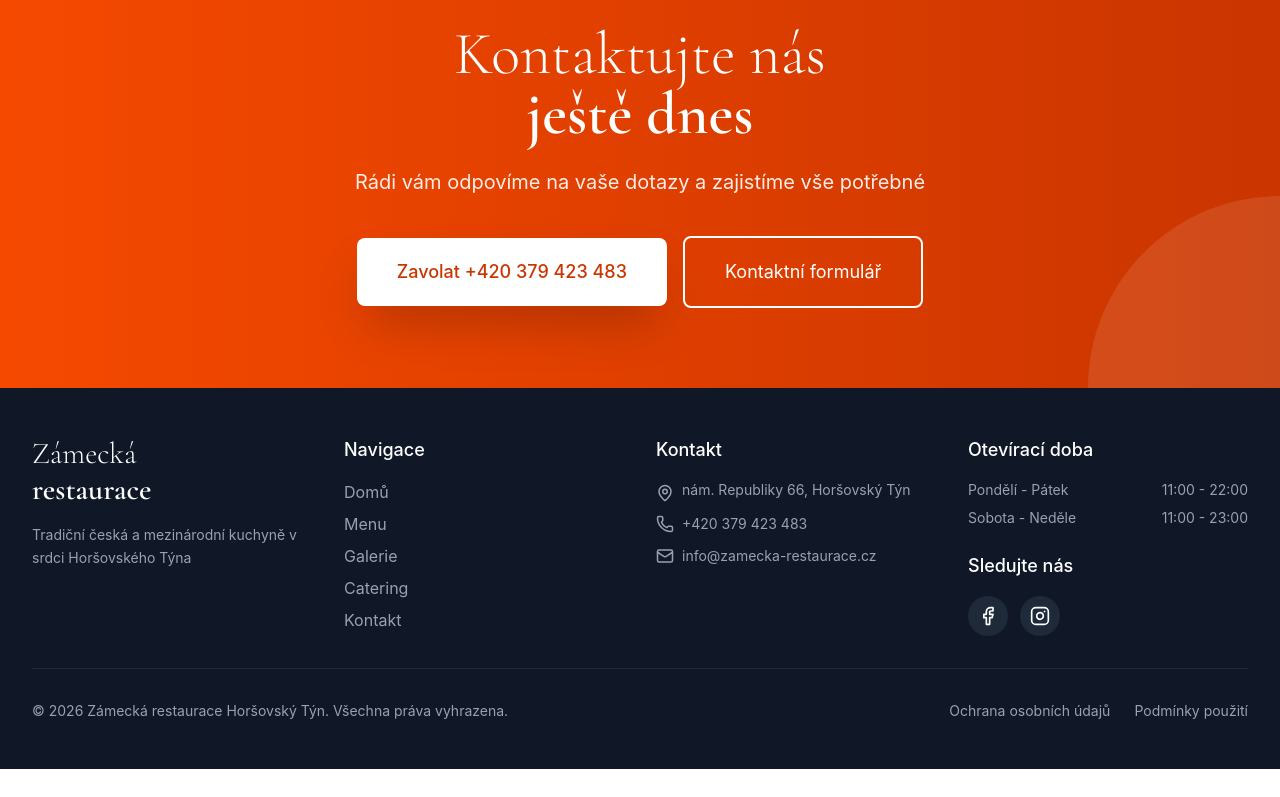
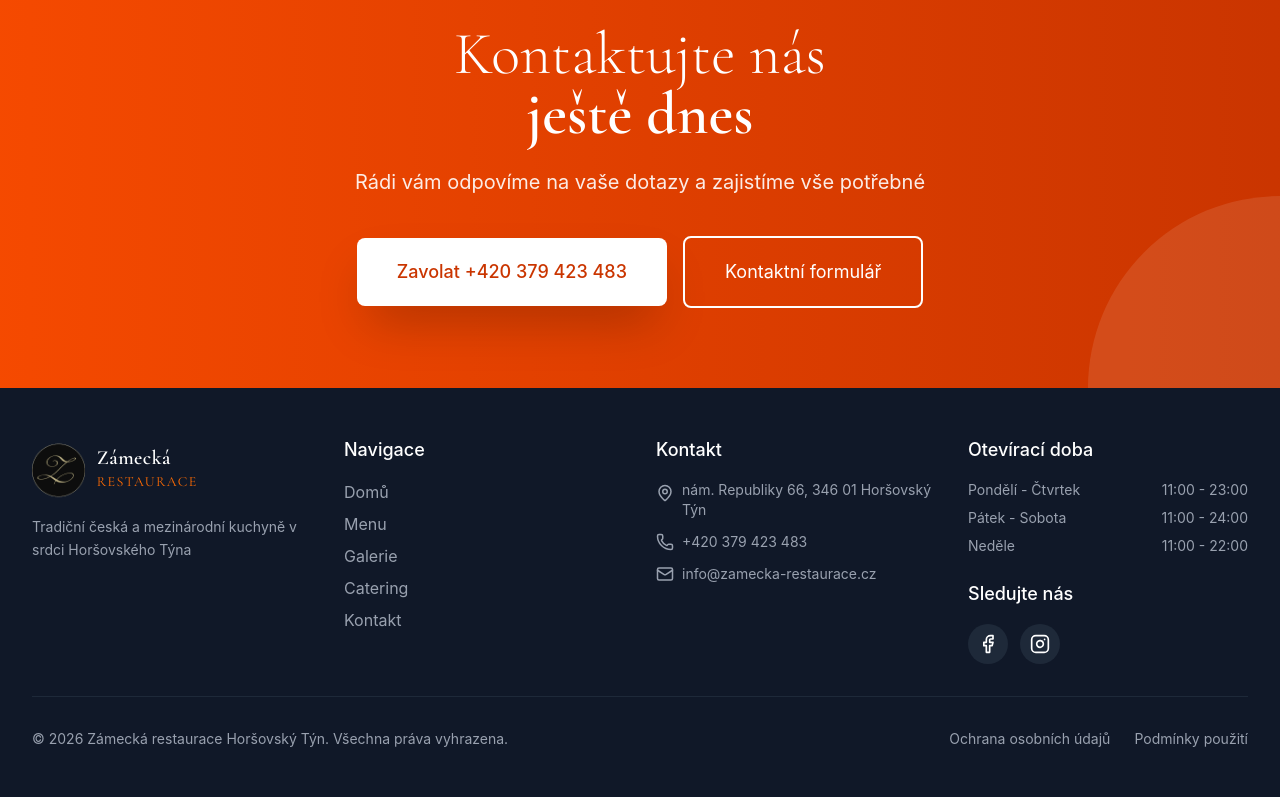
Before and after one commit to mesconliska-maker/Z-meck-restaurace, a React (Vite) app: page / in a window 1280 px wide. Shown: the part 6442-7239 px from the top of the page. Before the commit the page ends 7211 px from the top, so only its background shows below. Built offline with nearby package versions, Linux system fonts and the light colour scheme.

Commit message:
Update Footer.tsx

```diff
--- a/src/app/components/Footer.tsx
+++ b/src/app/components/Footer.tsx
@@ -8,13 +8,27 @@ export function Footer() {
         <div className="grid md:grid-cols-4 gap-8 mb-8">
           {/* Brand */}
           <div className="md:col-span-1">
-            <h3
-              className="text-3xl font-light mb-4"
-              style={{ fontFamily: 'Cormorant Garamond, serif' }}
-            >
-              Zámecká<br />
-              <span className="font-semibold">restaurace</span>
-            </h3>
+            <Link to="/" className="flex items-center gap-3 mb-4">
+              <img
+                src="/logo (1).png"
+                alt="Zámecká restaurace"
+                className="h-16 w-auto"
+              />
+              <div className="flex flex-col leading-tight">
+                <span
+                  className="text-xl font-semibold text-white tracking-wide"
+                  style={{ fontFamily: 'Cormorant Garamond, serif' }}
+                >
+                  Zámecká
+                </span>
+                <span
+                  className="text-sm text-orange-500 tracking-widest uppercase"
+                  style={{ fontFamily: 'Cormorant Garamond, serif' }}
+                >
+                  restaurace
+                </span>
+              </div>
+            </Link>
             <p className="text-gray-400 text-sm leading-relaxed">
               Tradiční česká a mezinárodní kuchyně v srdci Horšovského Týna
             </p>
@@ -48,7 +62,7 @@ export function Footer() {
             <div className="space-y-3 text-gray-400">
               <div className="flex items-start gap-2">
                 <MapPin size={18} className="mt-1 flex-shrink-0" />
-                <span className="text-sm">nám. Republiky 66, Horšovský Týn</span>
+                <span className="text-sm">nám. Republiky 66, 346 01 Horšovský Týn</span>
               </div>
               <div className="flex items-center gap-2">
                 <Phone size={18} className="flex-shrink-0" />
@@ -69,13 +83,17 @@ export function Footer() {
           <div>
             <h4 className="font-medium text-lg mb-4">Otevírací doba</h4>
             <div className="space-y-2 text-gray-400 text-sm">
-              <div className="flex justify-between">
-                <span>Pondělí - Pátek</span>
+              <div className="flex justify-between gap-4">
+                <span>Pondělí - Čtvrtek</span>
+                <span>11:00 - 23:00</span>
+              </div>
+              <div className="flex justify-between gap-4">
+                <span>Pátek - Sobota</span>
+                <span>11:00 - 24:00</span>
+              </div>
+              <div className="flex justify-between gap-4">
+                <span>Neděle</span>
                 <span>11:00 - 22:00</span>
-              </div>
-              <div className="flex justify-between">
-                <span>Sobota - Neděle</span>
-                <span>11:00 - 23:00</span>
               </div>
             </div>
 
@@ -84,13 +102,17 @@ export function Footer() {
               <h4 className="font-medium text-lg mb-4">Sledujte nás</h4>
               <div className="flex gap-3">
                 <a
-                  href="#"
+                  href="https://www.facebook.com/zameckahtyn"
+                  target="_blank"
+                  rel="noopener noreferrer"
                   className="w-10 h-10 bg-gray-800 hover:bg-orange-700 rounded-full flex items-center justify-center transition-colors"
                 >
                   <Facebook size={20} />
                 </a>
                 <a
-                  href="#"
+                  href="https://www.instagram.com/zamecka_restaurace_htyn/"
+                  target="_blank"
+                  rel="noopener noreferrer"
                   className="w-10 h-10 bg-gray-800 hover:bg-orange-700 rounded-full flex items-center justify-center transition-colors"
                 >
                   <Instagram size={20} />
```
